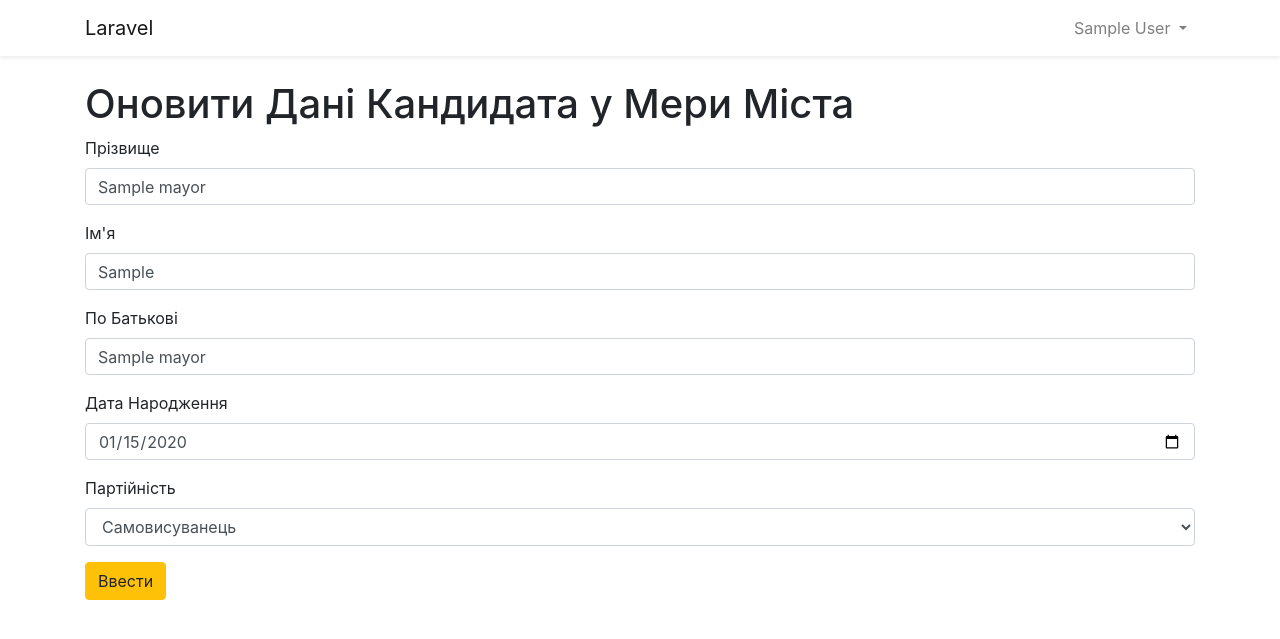
After one commit to KostyaDuda/election, a Laravel app: a page that uses resources/views/layouts/app.blade.php in a window 1280 px wide. The commit adds this page. Shown: the top 639 px of the page. Run offline with Laravel 8, Linux system fonts and the light colour scheme; a user stored in the database is signed in; tables that the repository leaves empty hold one stand-in row (values such as "Sample post").

Commit message:
add mayors functional

```diff
--- /dev/null
+++ b/app/Http/Controllers/Mayor/MayorController.php
@@ -0,0 +1,95 @@
+<?php
+
+namespace App\Http\Controllers\Mayor;
+
+use App\Mayor;
+use Illuminate\Http\Request;
+use App\Http\Controllers\Controller;
+
+class MayorController extends Controller
+{
+    /**
+     * Display a listing of the resource.
+     *
+     * @return \Illuminate\Http\Response
+     */
+    public function __construct()
+    {
+        $this->middleware('auth');
+    }
+    public function index()
+    {
+        $mayors=Mayor::all();
+        return view('Mayor/index',compact('mayors'));
+    }
+
+    /**
+     * Show the form for creating a new resource.
+     *
+     * @return \Illuminate\Http\Response
+     */
+    public function create()
+    {
+        return view('Mayor/create');
+    }
+
+    /**
+     * Store a newly created resource in storage.
+     *
+     * @param  \Illuminate\Http\Request  $request
+     * @return \Illuminate\Http\Response
+     */
+    public function store(Request $request)
+    {
+        Mayor::create($request->all());
+        return redirect()->route('mayors.index');
+    }
+
+    /**
+     * Display the specified resource.
+     *
+     * @param  \App\Mayor  $mayor
+     * @return \Illuminate\Http\Response
+     */
+    public function show(Mayor $mayor)
+    {
+        //
+    }
+
+    /**
+     * Show the form for editing the specified resource.
+     *
+     * @param  \App\Mayor  $mayor
+     * @return \Illuminate\Http\Response
+     */
+    public function edit(Mayor $mayor)
+    {
+        return view('Mayor/update',compact('mayor'));
+    }
+
+    /**
+     * Update the specified resource in storage.
+     *
+     * @param  \Illuminate\Http\Request  $request
+     * @param  \App\Mayor  $mayor
+     * @return \Illuminate\Http\Response
+     */
+    public function update(Request $request, Mayor $mayor)
+    {
+        $mayor->update($request->all());
+        return redirect()->route('mayors.index');
+
+    }
+
+    /**
+     * Remove the specified resource from storage.
+     *
+     * @param  \App\Mayor  $mayor
+     * @return \Illuminate\Http\Response
+     */
+    public function destroy(Mayor $mayor)
+    {
+        $mayor->delete();
+        return redirect()->route('mayors.index');
+    }
+}
--- /dev/null
+++ b/app/Mayor.php
@@ -0,0 +1,11 @@
+<?php
+
+namespace App;
+
+use Illuminate\Database\Eloquent\Model;
+
+class Mayor extends Model
+{
+    //
+    protected $fillable = ['first_name','second_name','father_name','date','party_affiliation'];
+}
--- /dev/null
+++ b/resources/views/Mayor/update.blade.php
@@ -0,0 +1,77 @@
+
+@extends('layouts.app')
+
+@section('content')
+<style>
+input[type=text], select {
+    width: 100%;
+    padding: 12px 20px;
+    margin: 8px 0;
+    display: inline-block;
+    border: 1px solid #ccc;
+    border-radius: 4px;
+    box-sizing: border-box;
+}
+
+.send{
+    width: 100%;
+    background-color: #4CAF50;
+    color: white;
+    padding: 14px 20px;
+    margin: 8px 0;
+    border: none;
+    border-radius: 4px;
+    cursor: pointer;
+}
+
+.send:hover {
+    background-color: #45a049;
+}
+
+div {
+    border-radius: 5px;
+    background-color: #f2f2f2;
+    padding: 20px;
+}
+</style>
+ <div class="container">
+    <h1>Оновити Дані Кандидата у Мери Міста</h1>
+  <form method="POST" enctype="multipart/form-data" action="{{route('mayors.update',$mayor)}}">
+  @method('PUT')
+  @csrf
+  <div class="form-group">
+    <label for="exampleInputEmail1">Прізвище</label>
+         <input type="text" name="second_name" id="second_name" class="form-control" id="exampleInputEmail1" value="{{$mayor->second_name}}" required autocomplete="father_name">
+  </div>
+  <div class="form-group">
+    <label for="exampleInputEmail1">Ім'я</label>
+         <input type="text" name="first_name" id="first_name" class="form-control" id="exampleInputEmail1" value="{{$mayor->first_name}}" required autocomplete="father_name">
+  </div>
+  <div class="form-group">
+    <label for="exampleInputEmail1">По Батькові</label>
+         <input type="text" name="father_name" id="father_name" class="form-control" id="exampleInputEmail1" value="{{$mayor->father_name}}" required autocomplete="father_name">
+  </div>
+  <div class="form-group">
+    <label>Дата Народження</label>
+         <input type="date" name="date" id="date" class="form-control datetimepicker" value="{{$mayor->date}}" required>
+  </div>
+  <div class="form-group">
+  <label for="exampleFormControlSelect1">Партійність</label>
+    <select name="party_affiliation" id="party_affiliation" class="form-control" value="{{$mayor->party_affiliation}}" id="exampleFormControlSelect1">
+      <option value="Самовисуванець" >Самовисуванець</option>
+      <option value="ВО Свобода">ВО Свобода</option>
+      <option value="Слуга Народу">Слуга Народу</option>
+      <option value="Батьківщина">Батьківщина</option>
+      <option value="Європейська Солідарність">Європейська Солідарність</option>
+      <option value="Голос">Голос</option>
+    </select>
+  </div>
+  <button type="submit" class="btn btn-primary btn-warning">Ввести</button>
+  </form>
+  </div>
+  <script type="text/javascript">
+        $(function () {
+            $('.datetimepicker').datetimepicker();
+        });
+    </script>
+@endsection
--- a/resources/views/layouts/app.blade.php
+++ b/resources/views/layouts/app.blade.php
@@ -12,14 +12,15 @@
     <!-- Scripts -->
     <script src="{{ asset('js/app.js') }}" defer></script>
     <script src="{{ asset('js/jquery-3.5.1.min.js') }}" defer></script>
+    <script src="{{ asset('js/bootstrap.js') }}" defer></script>
 
-    <!-- Fonts -->
     <link rel="dns-prefetch" href="//fonts.gstatic.com">
     <link href="https://fonts.googleapis.com/css?family=Nunito" rel="stylesheet">
 
     <!-- Styles -->
     <link href="{{ asset('css/app.css') }}" rel="stylesheet">
     <link href="{{ asset('css/jquery-ui.css') }}" rel="stylesheet">
+    <link href="{{ asset('css/bootstrap.css') }}" rel="stylesheet">
 </head>
 <body>
     <div id="app">
--- a/routes/web.php
+++ b/routes/web.php
@@ -16,5 +16,5 @@ Route::get('/', function () {
 });
 
 Auth::routes();
-
+Route::resource('mayors','Mayor\MayorController');
 Route::get('/home', 'HomeController@index')->name('home');
```
Also changed, not shown: resources/views/Mayor/create.blade.php (added, +76 -0 lines), resources/views/Mayor/index.blade.php (added, +48 -0 lines), resources/views/welcome.blade.php (+1 -11 lines), database/migrations/2020_09_24_120837_create_mayors_table.php, public/img/mace.png (added).
